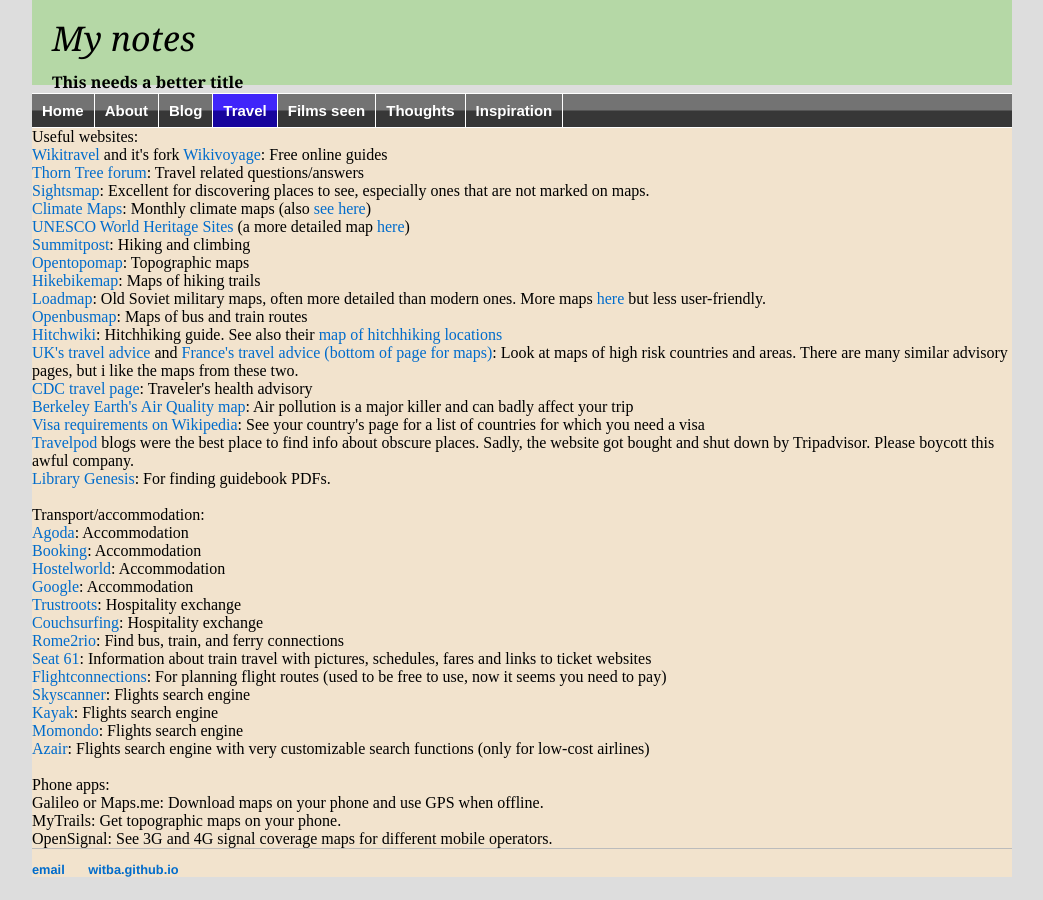
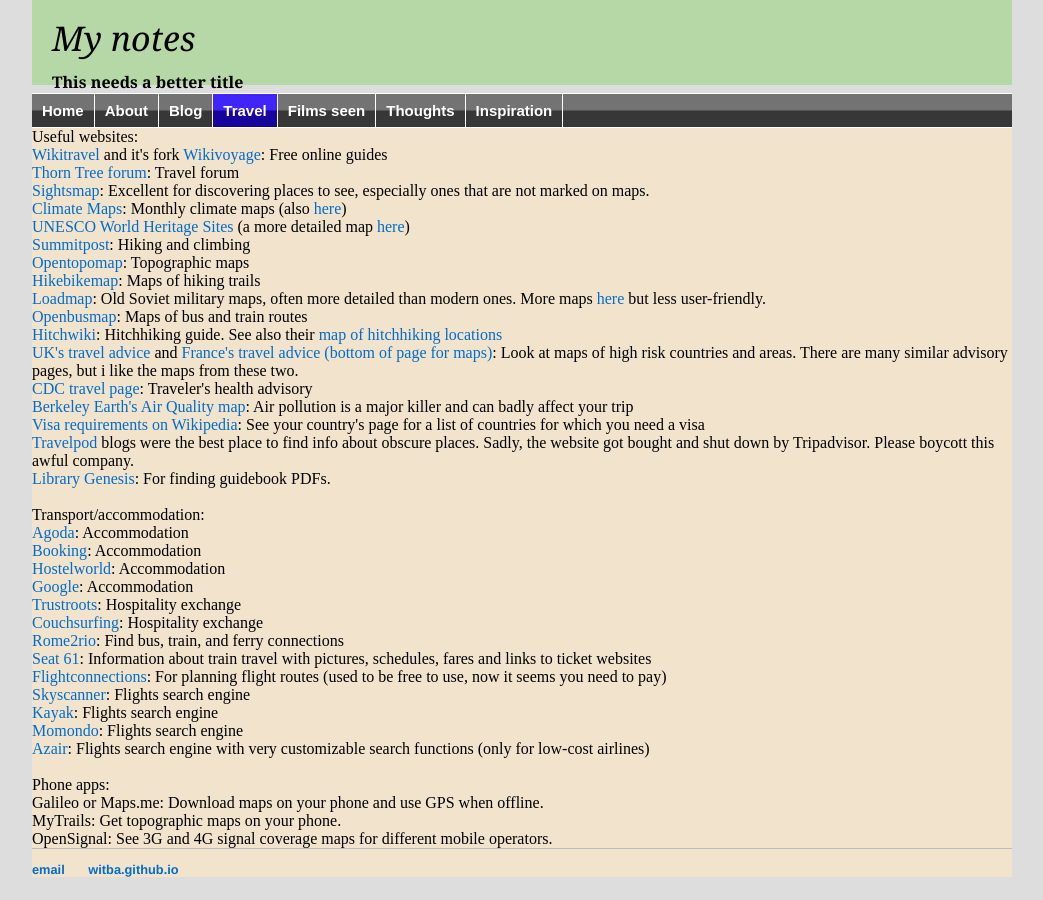
Before and after one commit to witba/witba.github.io, a Jekyll site: the page built from travel/resources.html, in a window 1280 px wide. Shown: the whole page, without its empty margins (118-1161 px from the left). Built offline with Jekyll 4.4.1, drawn with Linux system fonts in a browser that asks for light colours.

Commit message:
Update resources.html

```diff
--- a/travel/resources.html
+++ b/travel/resources.html
@@ -6,9 +6,9 @@
 <div class="travel">
 Useful websites:<br>
 <a href="https://wikitravel.org/en/Main_Page" target=_blank>Wikitravel</a> and it's fork <a href="https://en.wikivoyage.org/wiki/Main_Page" target=_blank>Wikivoyage</a>: Free online guides<br>
-<a href="https://www.lonelyplanet.com/thorntree/welcome" target=_blank>Thorn Tree forum</a>: Travel related questions/answers<br>
+<a href="https://www.lonelyplanet.com/thorntree/welcome" target=_blank>Thorn Tree forum</a>: Travel forum<br>
 <a href="http://www.sightsmap.com/" target=_blank>Sightsmap</a>: Excellent for discovering places to see, especially ones that are not marked on maps.<br>
-<a href="http://climatemaps.romgens.com/" target=_blank>Climate Maps</a>: Monthly climate maps (also <a href="https://climatereanalyzer.org/reanalysis/monthly_maps/index.php" target=_blank>see here</a>)<br>
+<a href="http://climatemaps.romgens.com/" target=_blank>Climate Maps</a>: Monthly climate maps (also <a href="https://climatereanalyzer.org/reanalysis/monthly_maps/index.php" target=_blank>here</a>)<br>
 <a href="http://whc.unesco.org/en/list" target=_blank>UNESCO World Heritage Sites</a> (a more detailed map <a href="https://www.worldheritagesite.org/map" target=_blank>here</a>)<br>
 <a href="https://www.summitpost.org" target=_blank>Summitpost</a>: Hiking and climbing<br>
 <a href="https://opentopomap.org" target=_blank>Opentopomap</a>: Topographic maps<br>
```
